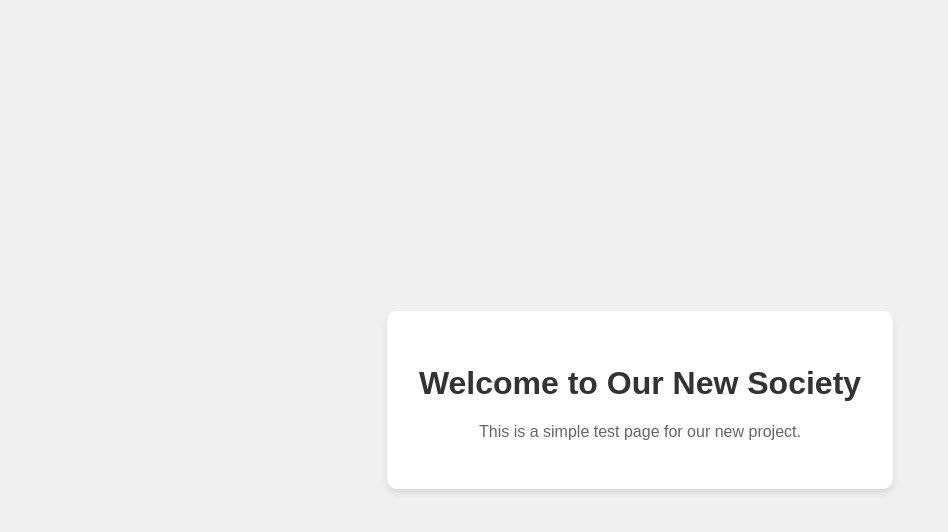
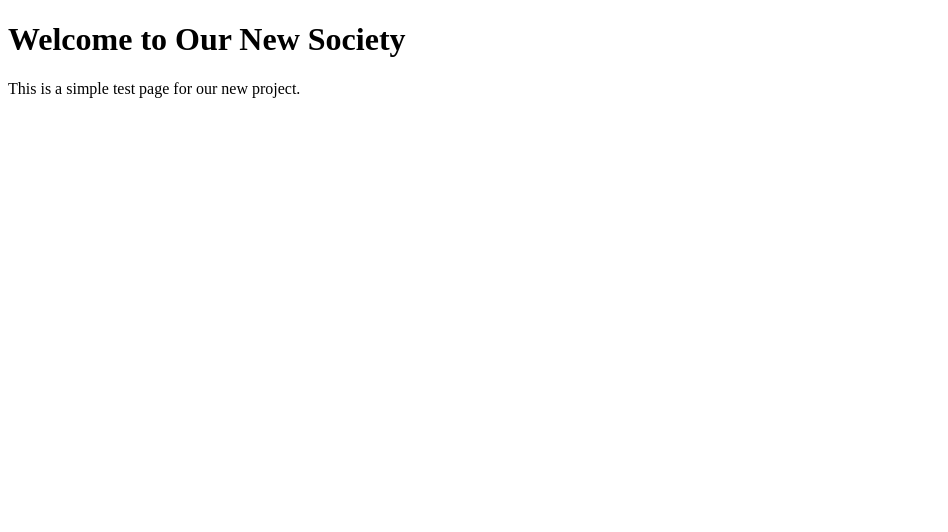
Before and after one commit to Snakes77/new-society-test, a plain HTML site: page index.html in a window 1280 px wide. Shown: the whole page, without its empty margins (0-948 px from the left). Drawn offline with Linux system fonts and the light colour scheme.

```diff
--- a/index.html
+++ b/index.html
@@ -3,12 +3,9 @@
 <head>
     <meta charset="UTF-8">
     <title>New Society Test</title>
-    <link rel="stylesheet" href="styles.css">
 </head>
 <body>
-    <div class="container">
-        <h1>Welcome to Our New Society</h1>
-        <p>This is a simple test page for our new project.</p>
-    </div>
+    <h1>Welcome to Our New Society</h1>
+    <p>This is a simple test page for our new project.</p>
 </body>
 </html>
```
